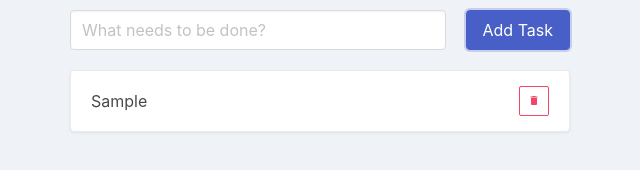
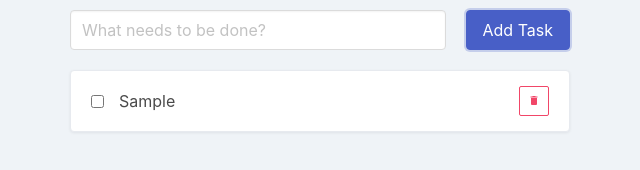
Before and after one commit to vitalii-bilyi-zp/todo, a Vue app: page / in a window 1280 px wide. Both pictures are taken after typing "Sample" into the empty fields and a click on the input "Add Task". Shown: the part 378-548 px from the top of the page, without its empty margins (320-960 px from the left). Built offline with nearby package versions, Linux system fonts and the light colour scheme.

Commit message:
feat: checkbox to control task activity state

```diff
--- a/src/components/TodoProjectListItem.vue
+++ b/src/components/TodoProjectListItem.vue
@@ -26,12 +26,17 @@ const itemLabelHtml = computed<string>(() => {
     return props.task.name.replace(regExp, '<span class="search-term">$&</span>');
 });
 
-function toggleTask(): void {
-    emit("updateTask", {
-        ...props.task,
-        isDone: !props.task.isDone,
-    });
-}
+const taskIsDone = computed({
+    get() {
+        return props.task.isDone;
+    },
+    set(newValue) {
+        emit("updateTask", {
+            ...props.task,
+            isDone: newValue,
+        });
+    },
+});
 
 function deleteTask(): void {
     emit("deleteTask", props.task.id);
@@ -39,7 +44,10 @@ function deleteTask(): void {
 </script>
 
 <template>
-    <div class="todo-list-item" :class="{ 'is-done': props.task.isDone }" @click="toggleTask">
+    <div class="todo-list-item" :class="{ 'is-done': taskIsDone }">
+        <label class="checkbox">
+            <input type="checkbox" v-model="taskIsDone" />
+        </label>
         <p class="item-label" v-html="itemLabelHtml"></p>
         <div class="item-actions">
             <button class="button is-small is-danger is-outlined" @click="deleteTask">
@@ -62,16 +70,18 @@ function deleteTask(): void {
     border: 1px solid #e7eaef;
     box-shadow: 0px 1px 3px 0px rgb(5 10 23 / 7%);
     overflow: hidden;
-    cursor: pointer;
-
-    &:hover {
-        box-shadow: 0px 1px 3px 0px rgb(5 10 23 / 20%);
-    }
 
     &.is-done {
         .item-label {
             text-decoration: line-through;
         }
+    }
+
+    .checkbox {
+        display: flex;
+        align-items: center;
+        justify-content: center;
+        margin-right: 15px;
     }
 }
 
```
